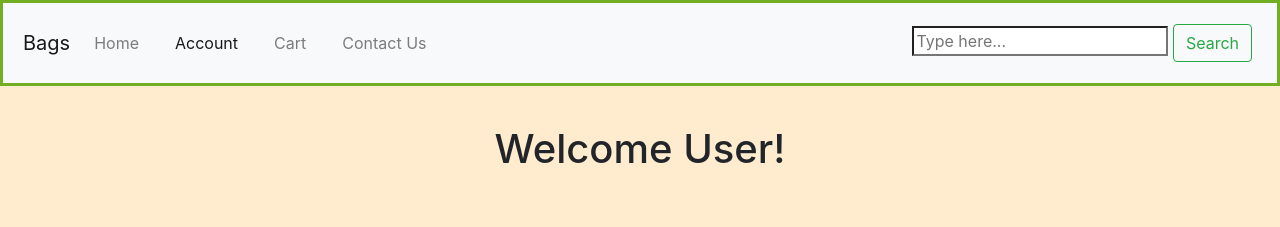
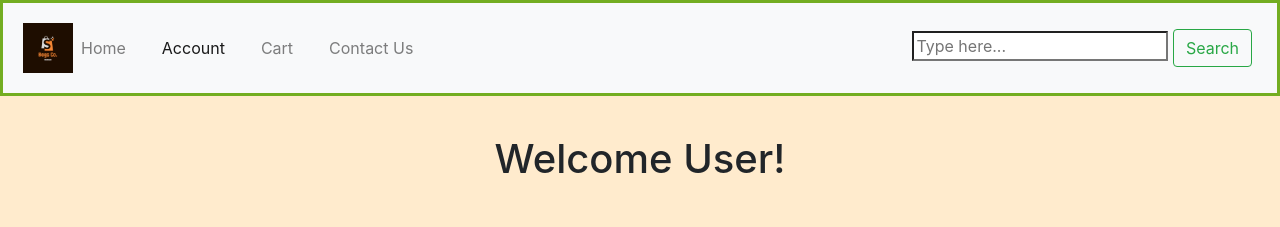
Before and after one commit to s10204661/ASG2_ID, a plain HTML site: page account.html in a window 1280 px wide. Shown: the top 227 px of the page. Drawn offline with nearby package versions, Linux system fonts and the light colour scheme.

Commit message:
images added

```diff
--- a/account.html
+++ b/account.html
@@ -15,7 +15,7 @@
 <body>
   <header>
   <nav class="navbar navbar-expand-lg navbar-light bg-light">
-    <a class="navbar-brand" href="#">Bags</a>
+    <img src="img/baglogo.png" width="50px" height="50px">
     <button class="navbar-toggler" type="button" data-toggle="collapse" data-target="#navbarSupportedContent" aria-controls="navbarSupportedContent" aria-expanded="false" aria-label="Toggle navigation">
       <span class="navbar-toggler-icon"></span>
     </button>
```
Also changed, not shown: cart.html (+1 -1 lines), contact.html (+1 -1 lines), login.html (+1 -1 lines), signup.html (+1 -1 lines).
